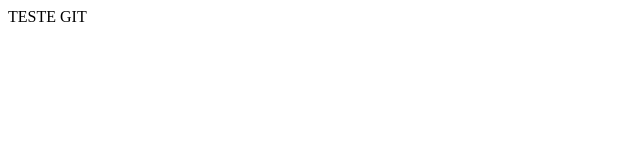
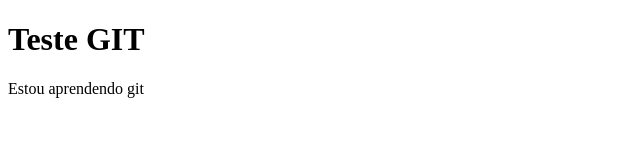
Before and after one commit to CriativaTI/curso_django_docker, a plain HTML site: page index.html in a window 1280 px wide. Shown: the whole page, without its empty margins (0-640 px from the left). Drawn offline with Linux system fonts and the light colour scheme.

Commit message:
Criei titulo e paragrafo

```diff
--- a/index.html
+++ b/index.html
@@ -6,6 +6,7 @@
     <title>TESTE GIT</title>
 </head>
 <body>
-    TESTE GIT
+    <h1>Teste GIT</h1>
+    <p>Estou aprendendo git</p>
 </body>
 </html>
```
